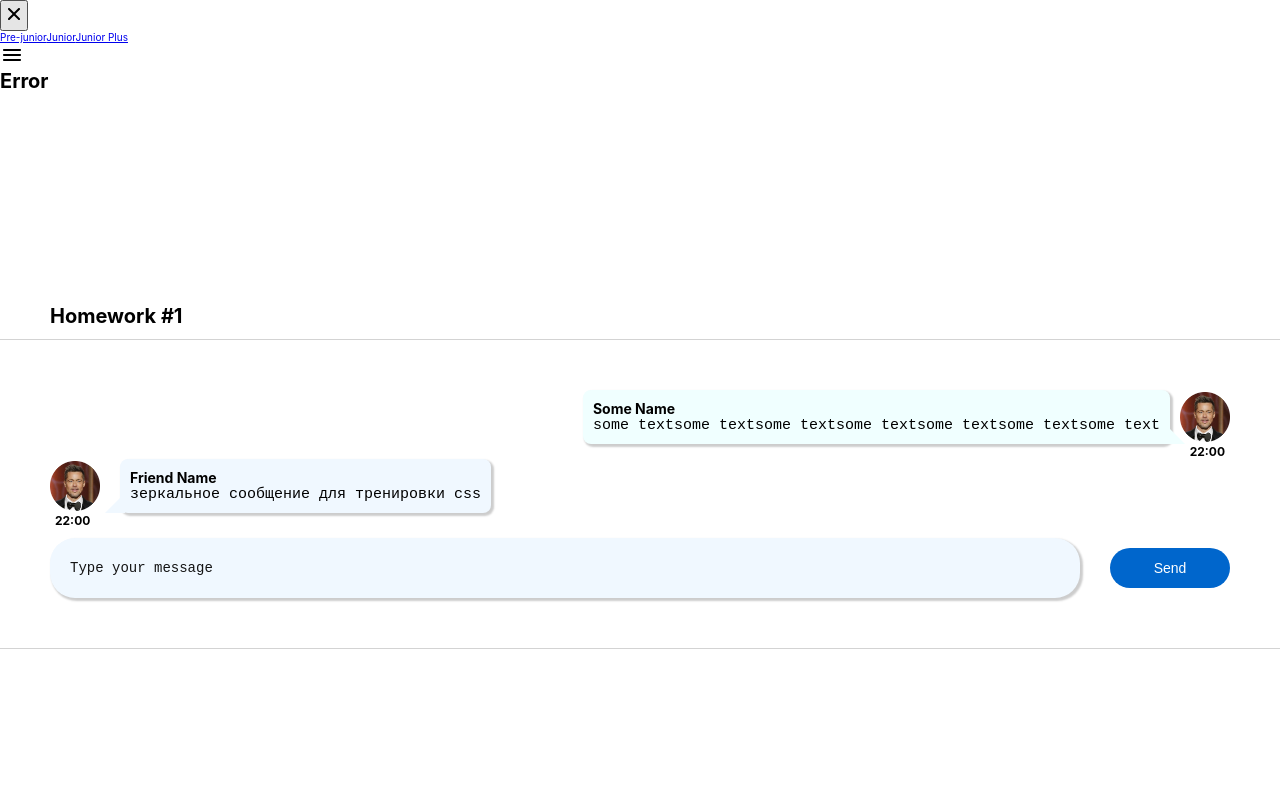
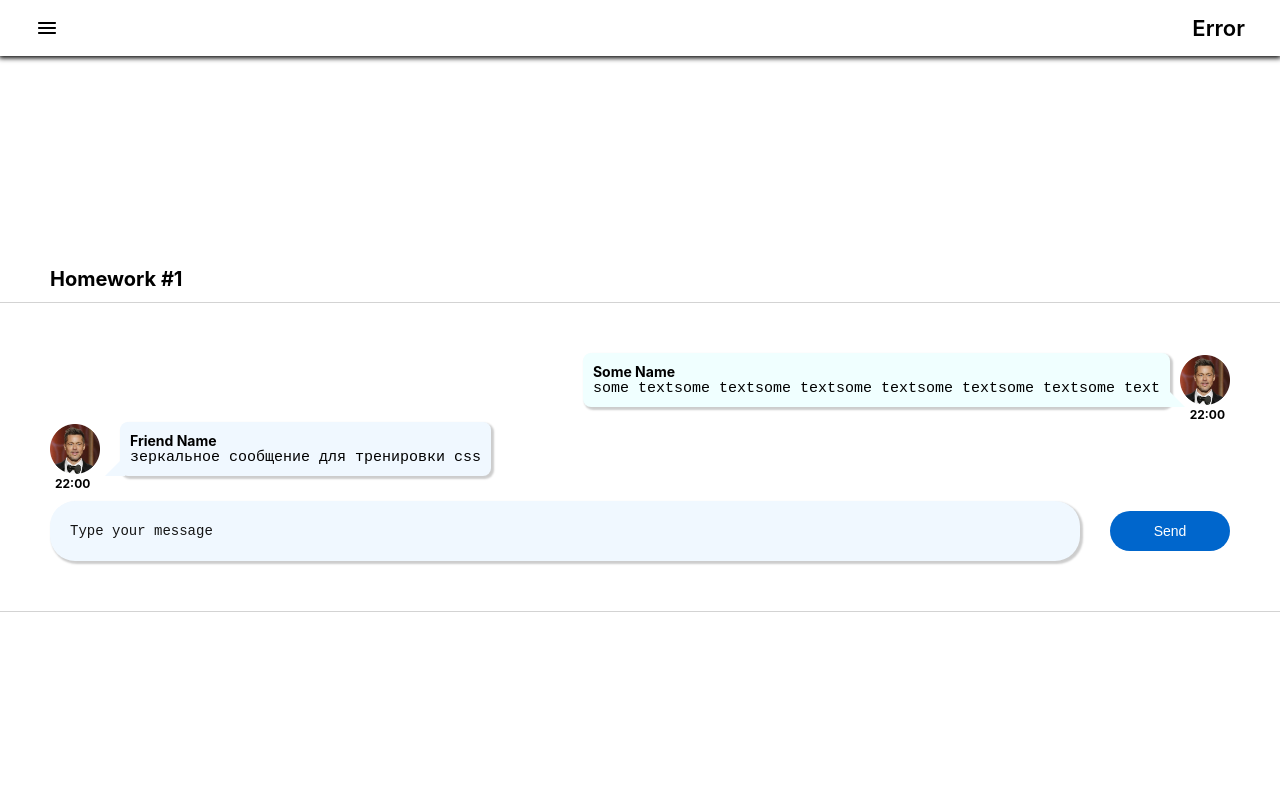
Before and after one commit to KuprIvan/hws2, a React (Create React App) app: page / in a window 1280 px wide. Shown: the top 800 px of the page. Built offline with nearby package versions, Linux system fonts and the light colour scheme.

Commit message:
FEAT: HW5 - implement Routes at Pages.tsx

```diff
--- a/src/s2-homeworks/hw05/Pages.tsx
+++ b/src/s2-homeworks/hw05/Pages.tsx
@@ -33,6 +33,7 @@ function Pages() {
                 <Route path={PATH.JUNIOR} element={<Junior />} />
                 <Route path={PATH.JUNIOR_PLUS} element={<JuniorPlus />} />
                 <Route path={'/*'} element={<Error404 />} />
+
                 {/*роуты для /pre-junior, /junior, /junior-plus*/}
                 {/*<Route ...*/}
                 {/*<Route ...*/}
--- a/src/s2-homeworks/hw05/header/Header.module.css
+++ b/src/s2-homeworks/hw05/header/Header.module.css
@@ -1,8 +1,16 @@
 .burgerMenuIcon {
+    margin-left: 20px;
 }
 
 .header {
+    display: flex;
+    justify-content: space-between;
+    box-shadow: 0 1px 5px 1px black;
+    padding: 15px;
 }
 
 .header h1 {
+    font-size: 2.2rem;
+    font-weight: 600;
+    margin-right: 20px;
 }
--- a/src/s2-homeworks/hw05/sidebar/Sidebar.module.css
+++ b/src/s2-homeworks/hw05/sidebar/Sidebar.module.css
@@ -1,25 +1,67 @@
 .sidebar {
+    position: absolute;
+   display: flex;
+    top: 0;
+    left: -999px;
+    z-index: 999;
+    flex-direction: column;
+    justify-content: flex-start;
+    max-width: 350px;
+    padding: 10px;
+    width: 100%;
+    height: 100vh;
+    background-color: #fff;
+    transition: all .3s ease-in;
+    box-shadow: 2px 0 1em 1px black;
+
 }
 
 .sidebar.open {
+    left: 0;
 }
 
 .background {
+    position: absolute;
+    top: 0;
+    bottom: 0;
+    right: 0;
+    left: 0;
+    z-index: 998;
+    background-color: #000;
+    opacity: .6;
 }
 
 .nav {
+    display: flex;
+    flex-direction: column;
+    padding: 20px;
 }
 
 .nav a {
+    margin-top: 10px;
+    font-size: 2rem;
+    text-decoration: none;
+    color: #212A34;
+    font-weight: 500;
+    cursor: pointer;
+    transition: all .3s ease-in;
 }
 
 .nav a:hover {
+    color: #0080ff;
 }
 
 .nav a.active {
+    color: #0080ff;
+    text-decoration: underline;
 }
 .close {
+    display: block;
+    background-color: transparent;
+    border: none;
+    margin-left:  auto;
 }
 
 .close img {
+
 }
--- a/src/s2-homeworks/hw05/sidebar/Sidebar.tsx
+++ b/src/s2-homeworks/hw05/sidebar/Sidebar.tsx
@@ -12,6 +12,7 @@ type PropsType = {
 export const Sidebar: FC<PropsType> = ({open, handleClose}) => {
     const sidebarClass = s.sidebar
         + (open ? ' ' + s.open : '')
+
     return (
         <>
             {/*затемнение справа от открытого меню*/}
@@ -31,7 +32,9 @@ export const Sidebar: FC<PropsType> = ({open, handleClose}) => {
                         id={'hw5-pre-junior-link'}
                         to={PATH.PRE_JUNIOR}
                         onClick={handleClose}
-                        // className={...} // делает студент
+                        className={({isActive}) => {
+                            return isActive ? s.active : ""}
+                        }
                     >
                         Pre-junior
                     </NavLink>
@@ -39,7 +42,9 @@ export const Sidebar: FC<PropsType> = ({open, handleClose}) => {
                         id={'hw5-junior-link'}
                         to={PATH.JUNIOR}
                         onClick={handleClose}
-                        // className={...} // делает студент
+                        className={({isActive}) => {
+                            return isActive ? s.active : ""}
+                        }
                     >
                         Junior
                     </NavLink>
@@ -47,7 +52,9 @@ export const Sidebar: FC<PropsType> = ({open, handleClose}) => {
                         id={'hw5-junior-plus-link'}
                         to={PATH.JUNIOR_PLUS}
                         onClick={handleClose}
-                        // className={...} // делает студент
+                        className={({isActive}) => {
+                            return isActive ? s.active : ""}
+                        }
                     >
                         Junior Plus
                     </NavLink>
```
